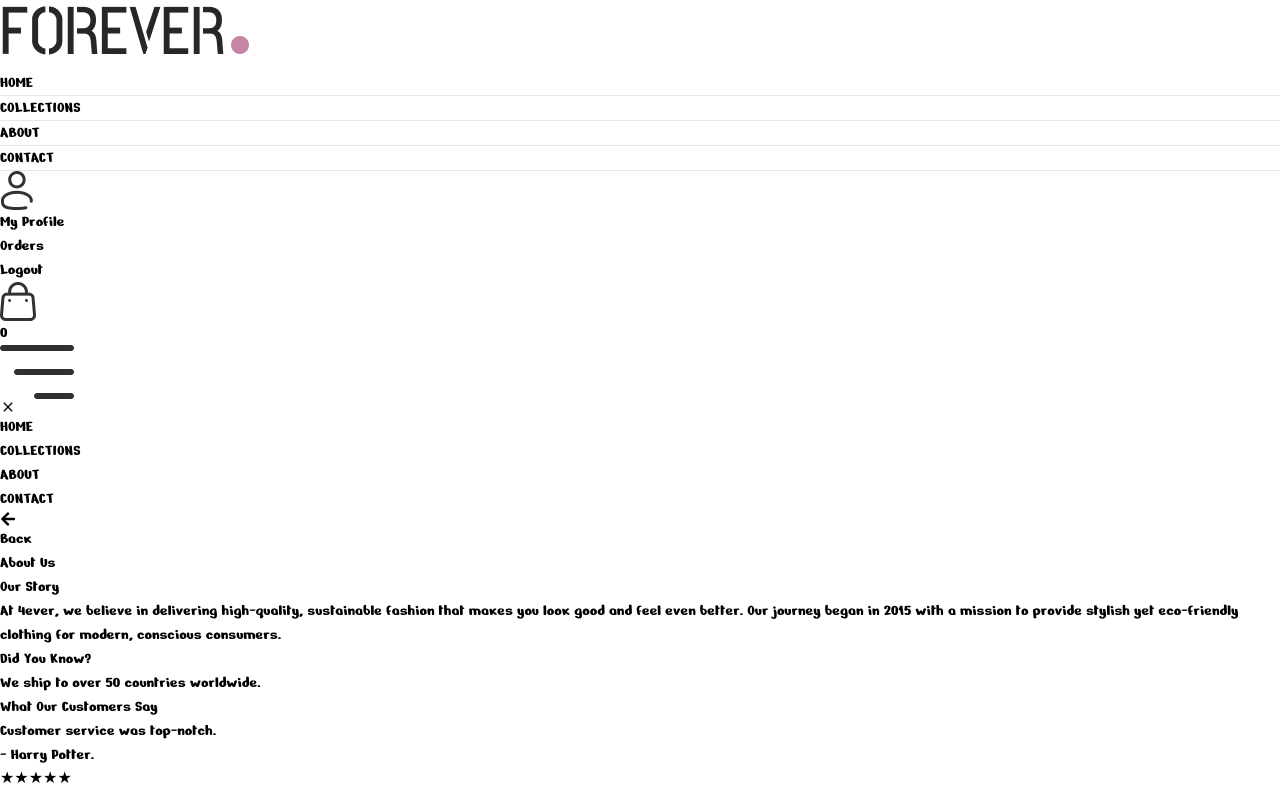
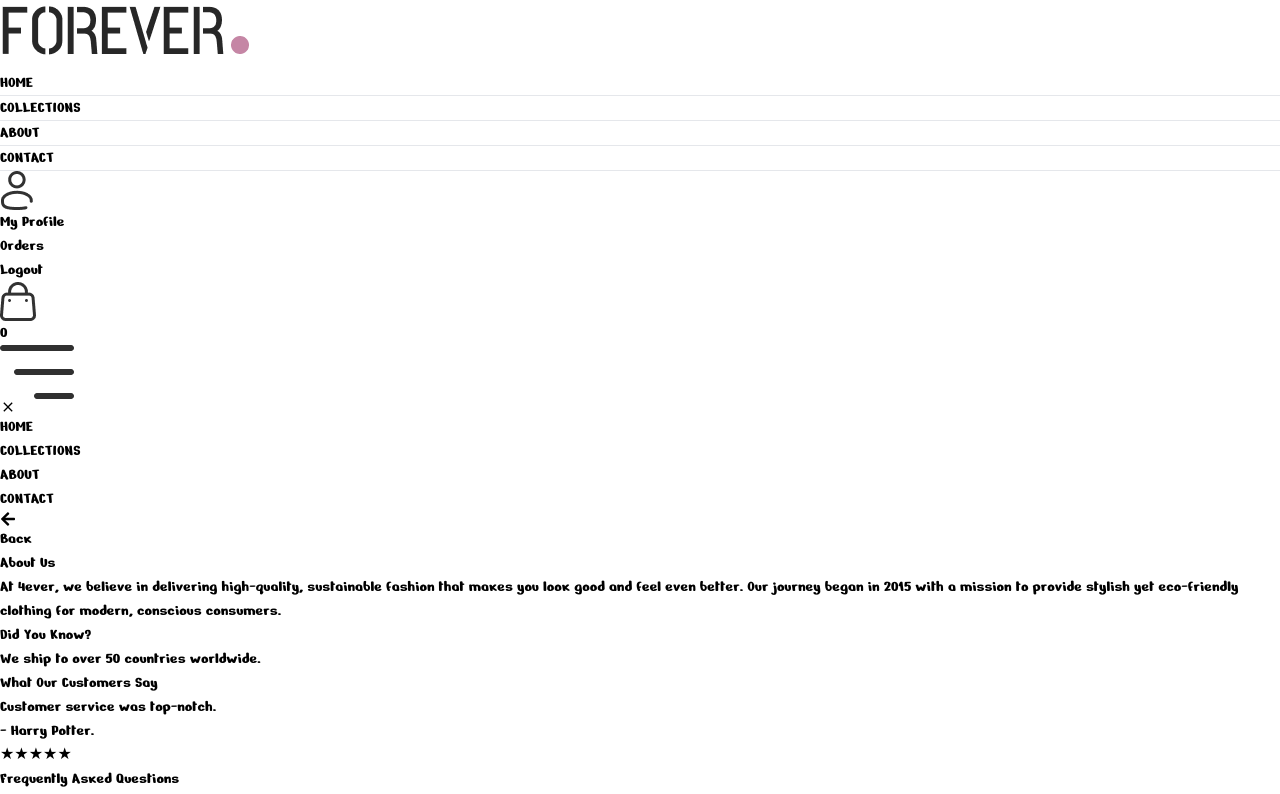
Before and after one commit to DarkVayder/Forever, a React (Vite) app in the folder frontend/: page /about in a window 1280 px wide. Shown: the top 794 px of the page. Built offline with nearby package versions, Linux system fonts and the light colour scheme.

Commit message:
feat: Title modification for UI

```diff
--- a/frontend/src/pages/About.jsx
+++ b/frontend/src/pages/About.jsx
@@ -57,12 +57,11 @@ const About = () => {
           <FaArrowLeft className="mr-2" /> Back
         </button>
       </div>
-      <div className='text-4xl text-center'>
+      <div className='text-4xl text-center mb-4'>
       <Title text1={'About'} text2={'Us'} />
       </div>
       {/* Brand Story Section */}
       <section className="mb-12 text-center">
-        <h2 className="text-4xl font-bold mb-4">Our Story</h2>
         <p className="text-lg text-gray-700 max-w-3xl mx-auto">
           At 4ever, we believe in delivering high-quality, sustainable fashion that makes you look good and feel even better.
           Our journey began in 2015 with a mission to provide stylish yet eco-friendly clothing for modern, conscious consumers.
```
